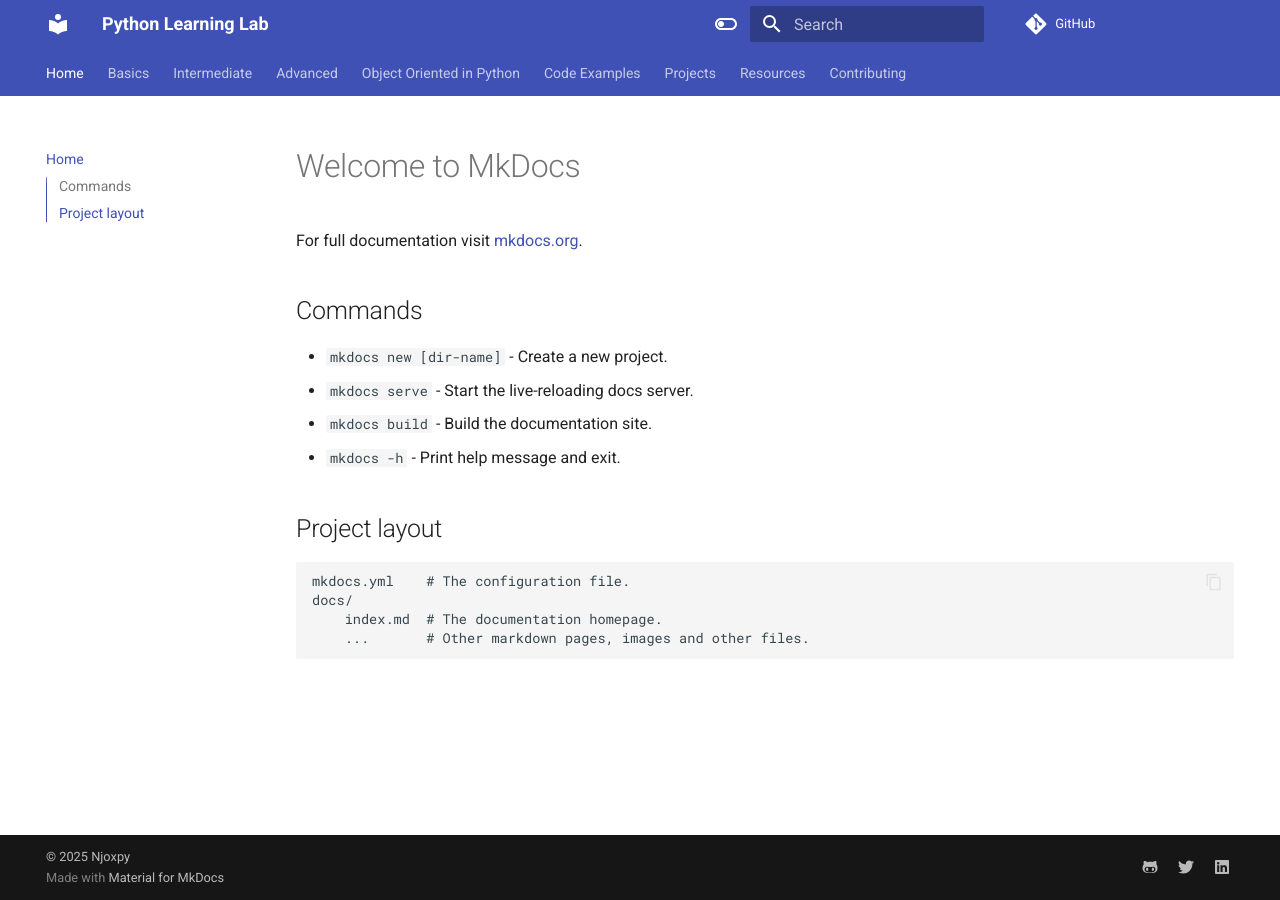
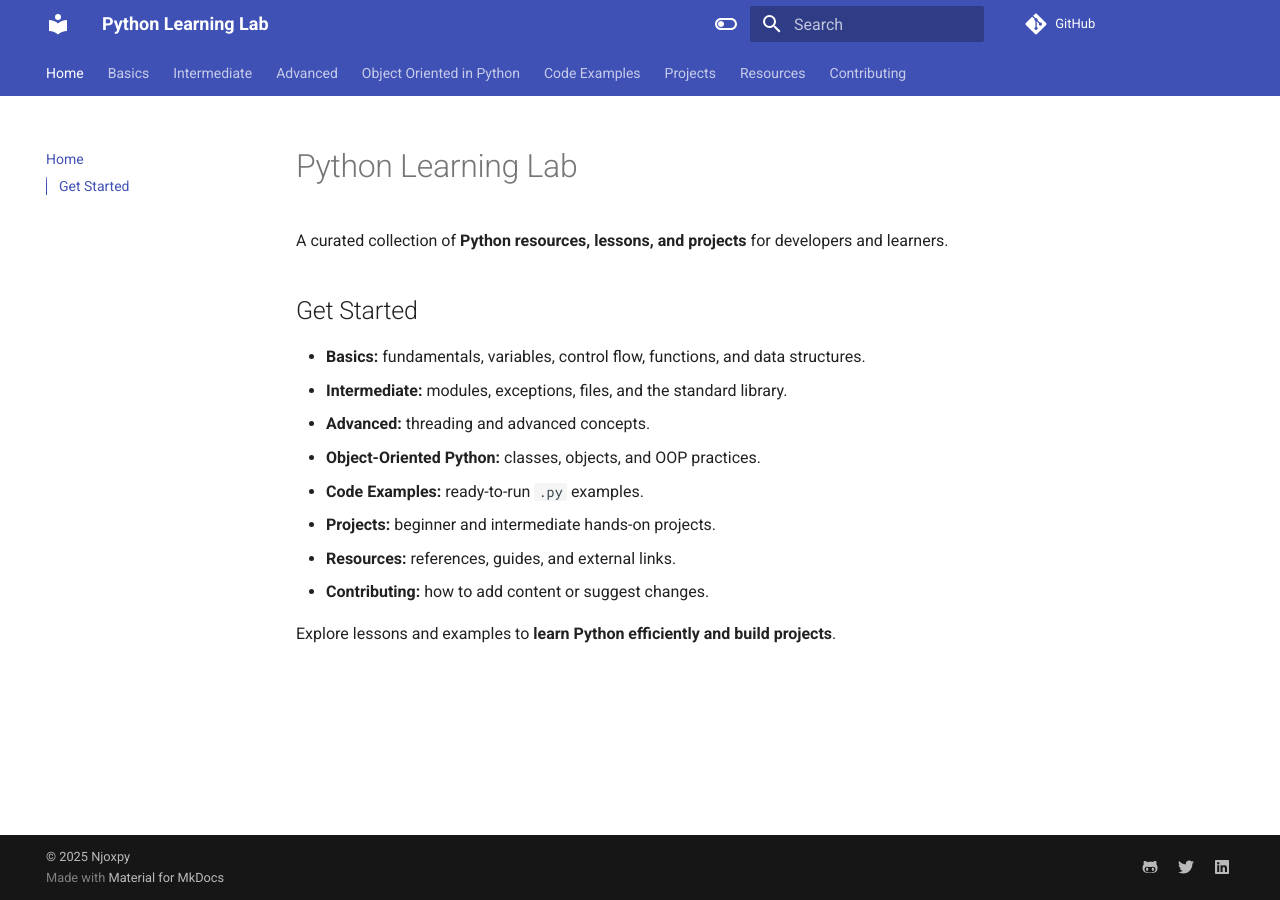
Before and after one commit to Njoxpy/Python-Learning-Lab, an MkDocs documentation site: the page built from docs/index.md, in a window 1280 px wide. Built offline with MkDocs 1.6.1 and Material for MkDocs 9.7.7, drawn with Linux system fonts in a browser that asks for light colours; comment, search, counter and statistics services are not loaded.

Commit message:
feat: update documentation and enhance .gitignore for better resource management

```diff
--- a/docs/index.md
+++ b/docs/index.md
@@ -1,17 +1,16 @@
-# Welcome to MkDocs
+# Python Learning Lab
 
-For full documentation visit [mkdocs.org](https://www.mkdocs.org).
+A curated collection of **Python resources, lessons, and projects** for developers and learners.
 
-## Commands
+## Get Started
 
-* `mkdocs new [dir-name]` - Create a new project.
-* `mkdocs serve` - Start the live-reloading docs server.
-* `mkdocs build` - Build the documentation site.
-* `mkdocs -h` - Print help message and exit.
+- **Basics:** fundamentals, variables, control flow, functions, and data structures.
+- **Intermediate:** modules, exceptions, files, and the standard library.
+- **Advanced:** threading and advanced concepts.
+- **Object-Oriented Python:** classes, objects, and OOP practices.
+- **Code Examples:** ready-to-run `.py` examples.
+- **Projects:** beginner and intermediate hands-on projects.
+- **Resources:** references, guides, and external links.
+- **Contributing:** how to add content or suggest changes.
 
-## Project layout
-
-    mkdocs.yml    # The configuration file.
-    docs/
-        index.md  # The documentation homepage.
-        ...       # Other markdown pages, images and other files.
+Explore lessons and examples to **learn Python efficiently and build projects**.
```
Also changed, not shown: 1 other file.
